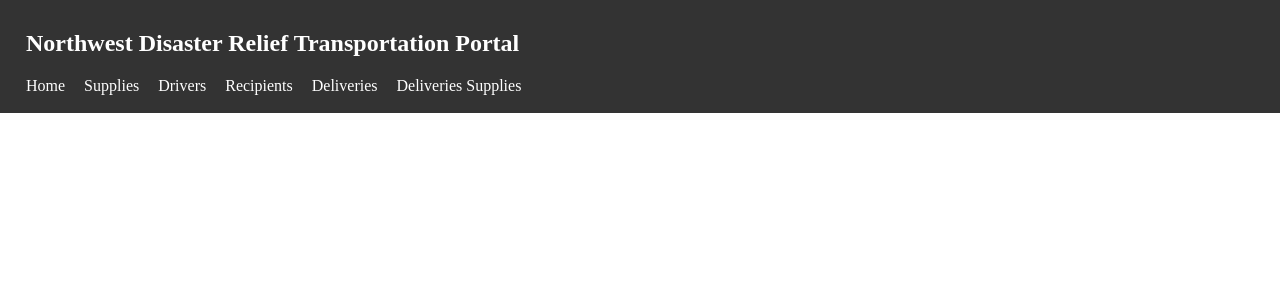
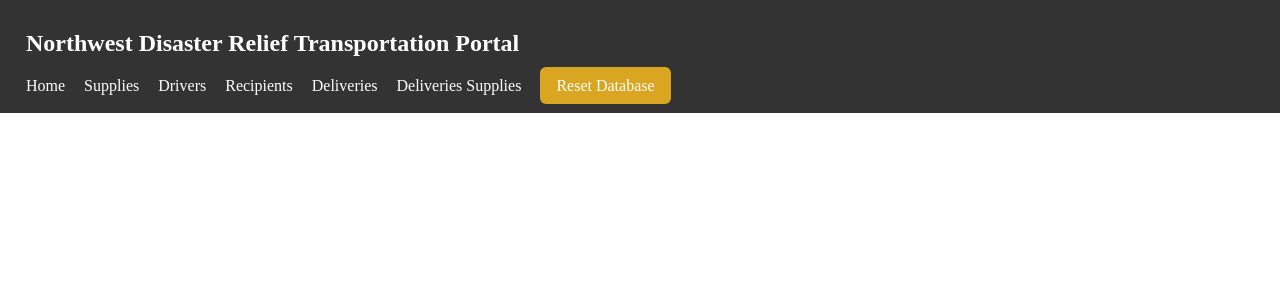
Before and after one commit to BrysD-27/CS_340_NDR, a Flask app: page / in a window 1280 px wide. Shown: the top 300 px of the page. Run offline with Flask 3, Linux system fonts and the light colour scheme; some libraries are stand-ins or nearby versions.

Commit message:
update project to current step

```diff
--- a/DDL.sql
+++ b/DDL.sql
@@ -1,5 +1,5 @@
 DELIMITER //
-
+DROP PROCEDURE  IF EXISTS sp_reset_database;
 CREATE PROCEDURE sp_reset_database()
 BEGIN
     -- Disable FK checks and autocommit
--- a/PL.sql
+++ b/PL.sql
@@ -1,6 +1,9 @@
 DELIMITER //
-CREATE PROCEDURE sp_delete_demo_driver()
+CREATE PROCEDURE sp_delete_latest_driver()
 BEGIN
-    DELETE FROM Drivers WHERE firstName = 'Ryan' AND lastName = 'Johnson';
+    DELETE FROM Drivers
+    WHERE driverID = (
+        SELECT MAX(driverID) FROM Drivers
+    );
 END //
 DELIMITER ;
--- a/app.py
+++ b/app.py
@@ -1,14 +1,12 @@
-from flask import Flask, render_template, json, redirect
+from flask import Flask, render_template
 from flask_mysqldb import MySQL
-from flask import request
-import os
 
 app = Flask(__name__)
 
 app.config['MYSQL_HOST'] = 'classmysql.engr.oregonstate.edu'
-app.config['MYSQL_USER'] = 'cs340_[your_onid]'
-app.config['MYSQL_PASSWORD'] = '[your_db_password]'
-app.config['MYSQL_DB'] = 'cs340_[your_onid]'
+app.config['MYSQL_USER'] = 'cs340_davibrys'
+app.config['MYSQL_PASSWORD'] = '5517'
+app.config['MYSQL_DB'] = 'cs340_davibrys'
 app.config['MYSQL_CURSORCLASS'] = "DictCursor"
 
 
@@ -95,7 +93,7 @@ def deliveries_supplies():
     ds_data = cur.fetchall()
 
     # Get deliveries for dropdown
-    cur.execute("SELECT deliveryID FROM Deliveries;")
+    cur.execute("SELECT deliveryID, campaignName FROM Deliveries;")
     deliveries_list = cur.fetchall()
 
     # Get supplies for dropdown
@@ -194,7 +192,7 @@ def edit_delivery_supply(id):
     ds = cur.fetchone()
 
     # For deliveries dropdowns
-    cur.execute("SELECT deliveryID FROM Deliveries")
+    cur.execute("SELECT deliveryID, campaignName FROM Deliveries")
     deliveries = cur.fetchall()
 
     # For supplies dropdowns
@@ -203,5 +201,30 @@ def edit_delivery_supply(id):
 
     return render_template("edit_delivery_supply.html", ds=ds, deliveries=deliveries, supplies=supplies)
 
+
+
+@app.route('/reset-database')
+def reset_database():
+    try:
+        cur = mysql.connection.cursor()
+        cur.execute("CALL sp_reset_database();")
+        mysql.connection.commit()
+        return index()
+    except Exception as e:
+        print("Error during RESET:", e)
+        return "Database reset failed", 500
+
+@app.route('/delete-latest-driver')
+def delete_latest_driver():
+    try:
+        cur = mysql.connection.cursor()
+        cur.execute("CALL sp_delete_latest_driver();")
+        mysql.connection.commit()
+        return drivers()
+    except Exception as e:
+        print("Error during DELETE:", e)
+        return "Delete failed", 500
+
+
 if __name__ == '__main__':
     app.run(port=9315, debug=True)
--- a/static/style.css
+++ b/static/style.css
@@ -43,3 +43,18 @@ tr td {
     max-width: 450px;
     padding: 6px 1rem;
 }
+
+.reset-btn {
+    color: white;
+    padding: 10px 16px;
+    border-radius: 6px;
+    text-decoration: none !important;
+}
+
+.reset-btn.db {
+    background-color: goldenrod;
+}
+
+.reset-btn.delete {
+    background-color: crimson;
+}
--- a/templates/deliveries_supplies.html
+++ b/templates/deliveries_supplies.html
@@ -40,7 +40,7 @@
     <select name="delivery" placeholder="Delivery" required>
         <option selected>Select Delivery</option>
         {% for d in deliveries %}
-            <option value="{{ d.deliveryID }}">{{ d.deliveryID }}</option>
+            <option value="{{ d.deliveryID }}">{{ d.campaignName }}</option>
         {% endfor %}
     </select>
     <select name="supply" placeholder="Supply" required>
--- a/templates/drivers.html
+++ b/templates/drivers.html
@@ -2,8 +2,9 @@
 
 {% block content %}
 <h2>Drivers</h2>
+<a href="{{ url_for('delete_latest_driver') }}" class="reset-btn delete">Delete Driver</a>
 
-<table>
+<table style="margin-top: 1rem;">
     <thead>
         <tr>
             <th>ID</th>
--- a/templates/edit_delivery_supply.html
+++ b/templates/edit_delivery_supply.html
@@ -7,7 +7,7 @@
     <select name="deliveryID">
         {% for d in deliveries %}
         <option value="{{ d.deliveryID }}" {% if d.deliveryID == ds.deliveryID %}selected{% endif %}>
-            {{ d.deliveryID }}
+            {{ d.campaignName }}
         </option>
         {% endfor %}
     </select>
--- a/templates/index.html
+++ b/templates/index.html
@@ -17,6 +17,7 @@
             <a href="{{ url_for('recipients') }}">Recipients</a>
             <a href="{{ url_for('deliveries') }}">Deliveries</a>
             <a href="{{ url_for('deliveries_supplies') }}">Deliveries Supplies</a>
+            <a href="{{ url_for('reset_database') }}" class="reset-btn db">Reset Database</a>
         </div>
     </nav>
 
```
